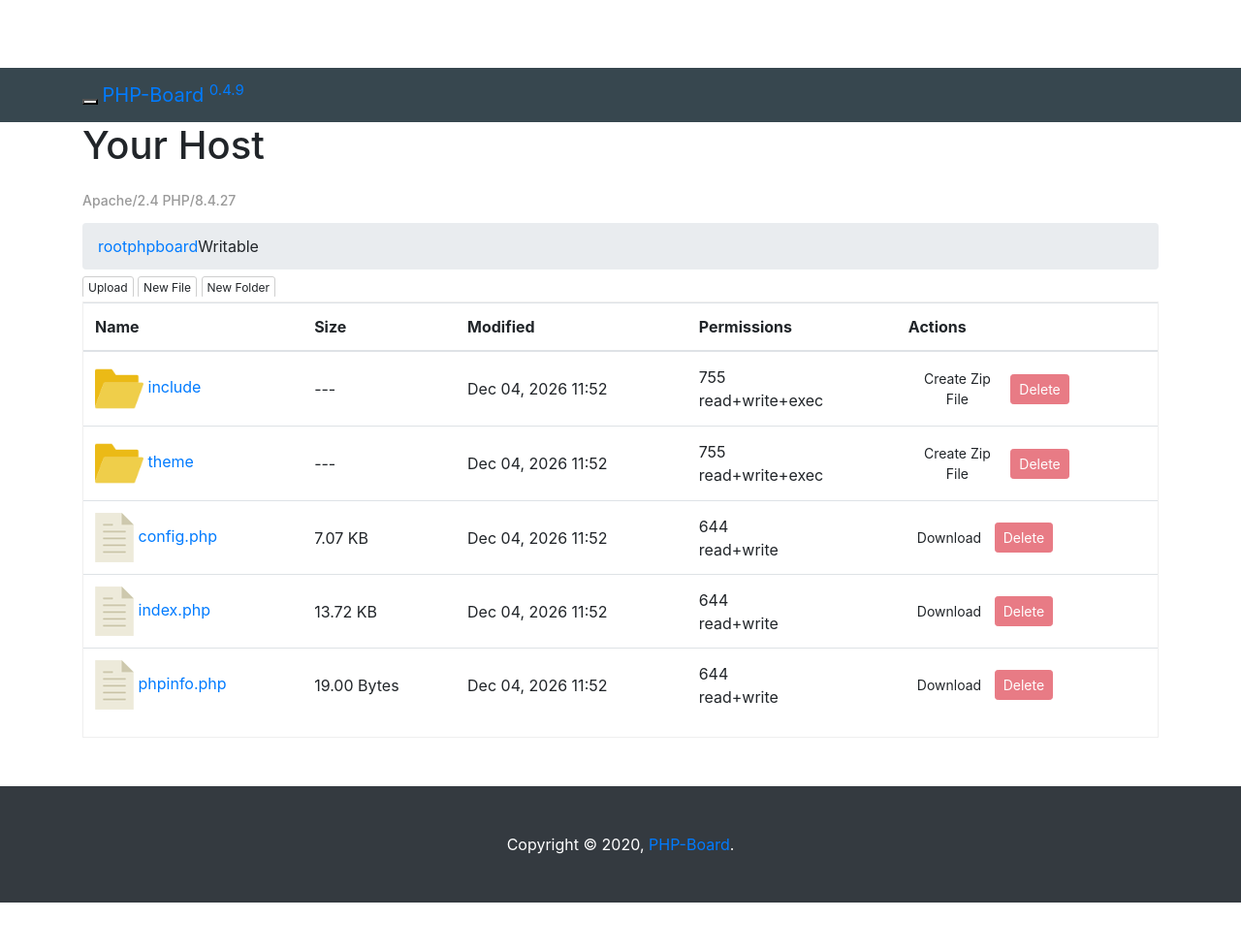
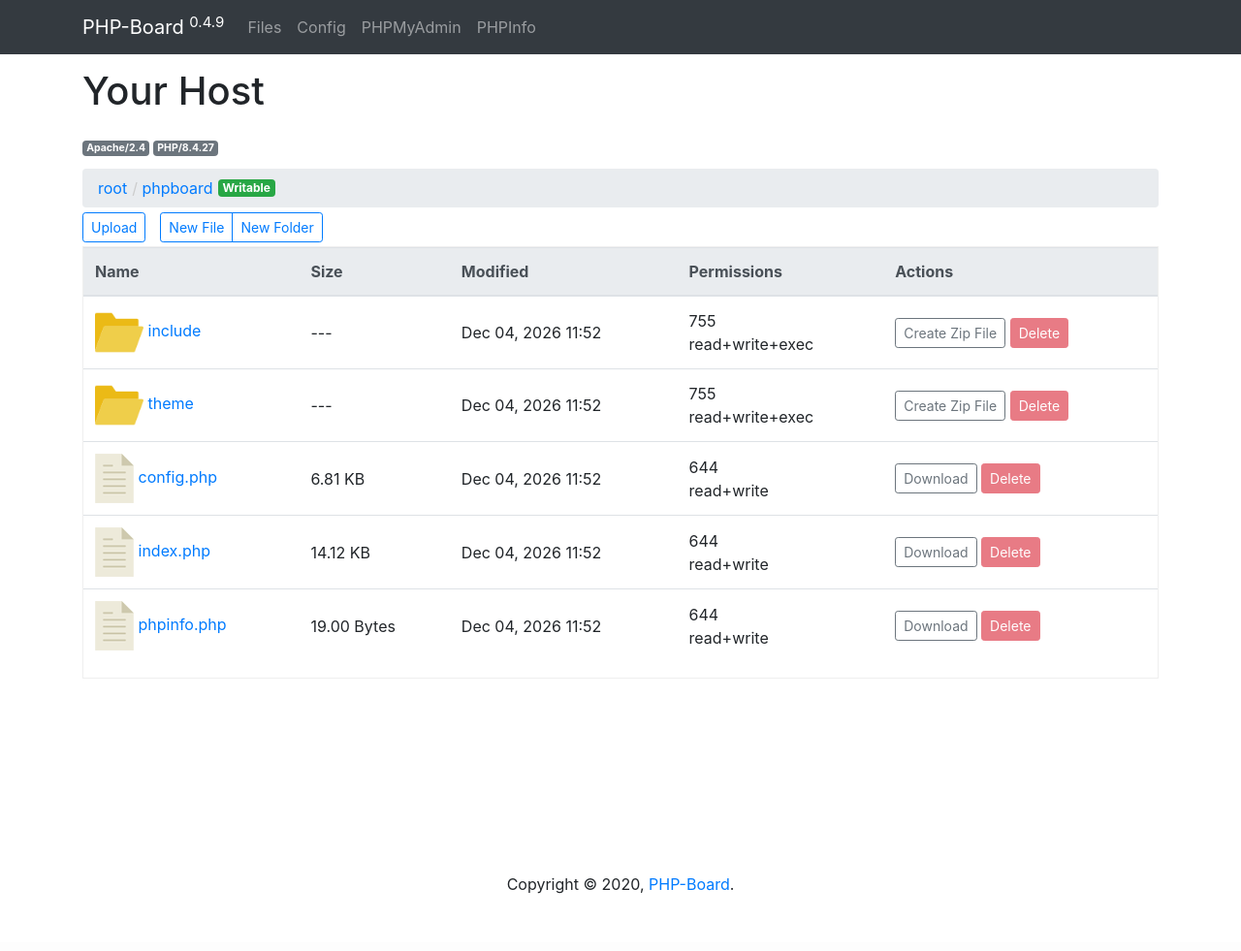
Before and after one commit to myaaghubi/PHP-Board, a PHP site: page /phpboard/?d=phpboard in a window 1280 px wide. Shown: the whole page at 97% size. After the commit the page ends 922 px from the top, so only its background shows below. Run offline with PHP 8.4, Linux system fonts and the light colour scheme.

Commit message:
feat: update styling for Bootstrap 3 to 4

```diff
--- a/phpboard/include/functions.php
+++ b/phpboard/include/functions.php
@@ -30,17 +30,17 @@ function getFooter($title = "", $jsList = "") {
     require_once "theme/footer.php";
 }
 
-function showLabel($msg = "", $type = "default") {
+function showLabel($msg = "", $type = "secondary") {
     print makeLabel($msg, $type);
 }
 
-function makeLabel($msg = "", $type = "default") {
-    return '<span class="label label-' . $type . '">' . $msg . '</span>';
+function makeLabel($msg = "", $type = "secondary") {
+    return '<span class="align-self-center badge badge-' . $type . '">' . $msg . '</span>';
 }
 
 function showBreadCrumb($address = '') {
     $exp = explode('/', $address);
-    $str = '<ul class="breadcrumb">';
+    $str = '<ul class="breadcrumb py-2">';
     $str .= '<li><a href="http://' . URL_PROJECT . '">root</a></li>';
     $dir = '';
     foreach ($exp as $item) {
--- a/phpboard/index.php
+++ b/phpboard/index.php
@@ -26,20 +26,22 @@ if (!empty($pData)) {
         $name = $pData->name ?? '';
         if (empty($name)) {
             ajaxDone(false, "File name is empty!");
-        } if (file_exists(PATH_ROOT . $directory .$name)) {
+        }
+        if (file_exists(PATH_ROOT . $directory . $name)) {
             ajaxDone(false, "Duplicated file name!");
         } else {
-            ajaxDone(fopen(PATH_ROOT . $directory .$name, "w")!==false);
+            ajaxDone(fopen(PATH_ROOT . $directory . $name, "w") !== false);
         }
     } else if ($act == 'addFolder') {
         $directory = $pData->dir ?? '';
         $name = $pData->name ?? '';
         if (empty($name)) {
             ajaxDone(false, "Folder name is empty!");
-        } if (file_exists(PATH_ROOT . $directory .$name)) {
+        }
+        if (file_exists(PATH_ROOT . $directory . $name)) {
             ajaxDone(false, "Duplicated folder name!");
         } else {
-            ajaxDone(mkdir(PATH_ROOT . $directory .$name, 0777, true), "w");
+            ajaxDone(mkdir(PATH_ROOT . $directory . $name, 0777, true), "w");
         }
     }
 
@@ -111,7 +113,7 @@ if ($files = array_diff(scandir(PATH_ROOT . $directory), ['.', '..'])) {
                     <td>' . date('M d, Y H:i', $stat['mtime']) . '</td>
                     <td>' . getPermDescription($path) . '</td>
                     <td>'
-                    . (true ? '<button type="button" class="btn btn-default btn-sm btn-dirtozip" ng-click="zipDir($event, ' . $index . ')">Create Zip File</button> ' : ' ')
+                    . (true ? '<button type="button" class="btn btn-outline-secondary btn-sm btn-dirtozip" ng-click="zipDir($event, ' . $index . ')">Create Zip File</button> ' : ' ')
                     . makeDeleteButtonForDir($path, $entry, $index) .
                     '</td>
 				</tr>';
@@ -126,7 +128,7 @@ if ($files = array_diff(scandir(PATH_ROOT . $directory), ['.', '..'])) {
                     <td>' . date('M d, Y H:i', $stat['mtime']) . '</td>
                     <td>' . getPermDescription($path) . '</td>
                     <td>'
-                    . (true ? '<input type="button" class="btn btn-default btn-sm" ng-click="downloadFile($event, ' . $index . ')" value="Download"> ' : ' ')
+                    . (true ? '<input type="button" class="btn btn-outline-secondary btn-sm" ng-click="downloadFile($event, ' . $index . ')" value="Download"> ' : ' ')
                     . makeDeleteButtonForFile($path, $entry, $index) .
                     '</td>
                 </tr>';
@@ -145,7 +147,7 @@ function getPermDescription($path)
         $desc[] = 'write';
     if (is_executable($path))
         $desc[] = 'exec';
-    return decoct(fileperms($path) & 0777).'<br>'.implode('+', $desc);
+    return decoct(fileperms($path) & 0777) . '<br>' . implode('+', $desc);
 }
 
 function makeDeleteButtonForDir($path, $entry, $index)
@@ -170,8 +172,6 @@ function makeDeleteButtonForFile($path, $entry, $index)
     return '<input type="button" class="btn btn-danger btn-sm" ng-click="deleteFileDir($event, ' . $index . ')" value="Delete" title="Delete without confirmation!"> ';
 }
 
-
-
 getHeader();
 ?>
 <!-- Page Content -->
@@ -184,21 +184,27 @@ getHeader();
             showBreadCrumb($directory);
             ?>
             <div class="file-upload">
-                <ul ng-controller="addNewCtl">
-                    <li ng-click="showUploadBox($event)"><span class="glyphicon glyphicon-upload"></span> Upload</li>
-                    <li ng-click="addNewFile($event)"><span class="glyphicon glyphicon-plus"></span> <span class="m-hidden-xs">New </span>File</li>
-                    <li ng-click="addNewFolder($event)"><span class="glyphicon glyphicon-plus"></span> <span class="m-hidden-xs">New </span>Folder</li>
-                    <li>
-                        <input style="display:none" type="text" ng-model="newfileName" id="newfileName" name="newfileName" placeholder="File/Folder Name">
-                        <input style="display:none" type="button" ng-click="addNewFileFolderHide($event)" class="btn btn-default btn-xs m-hidden-xs" value=" Cancel ">
-                        <input style="display:none" type="button" ng-click="addNewFileFolder($event)" class="btn btn-primary btn-xs" value=" Add ">
-                    </li>
+                <ul class="row p-0 my-1" ng-controller="addNewCtl">
+                    <div class="col col-auto pr-0">
+                        <li type="button" class="btn btn-outline-primary btn-sm" ng-click="showUploadBox($event)">Upload</li>
+                    </div>
+                    <div class="col col-auto pr-0 btn-group">
+                        <button type="button" id="btn-newFile" class="btn btn-outline-primary btn-sm" ng-click="addNewFile($event)">New File</button>
+                        <button type="button" id="btn-newFolder" class="btn btn-outline-primary btn-sm" ng-click="addNewFolder($event)">New Folder</button>
+                    </div>
+                    <div id="upload-group" class="col input-group input-group-sm" style="display:none">
+                        <input type="text" ng-model="newfileName" id="newfileName" class="form-control" name="newfileName" placeholder="File/Folder Name">
+                        <div class="input-group-append">
+                            <button class="input-group-text btn btn-danger" type="button" ng-click="addNewFileFolderHide($event)">Cancel</button>
+                            <button class="input-group-text btn btn-success" type="button" ng-click="addNewFileFolder($event)">Add</button>
+                        </div>
+                    </div>
                 </ul>
                 <upload id="filedrop" to="index.php"></upload>
             </div>
             <div class="table-responsive" style="border: 1px solid #efefef;">
-                <table class="table filestable">
-                    <thead>
+                <table class="table table-hover">
+                    <thead class="thead-light">
                         <tr>
                             <th>Name</th>
                             <th>Size</th>
@@ -213,7 +219,7 @@ getHeader();
                             print '<tr>
                                     <td colspan="5" style="text-align: center;
                                     padding: 50px;">Directory is empty!</td>
-                                   <tr>';
+                                    <tr>';
                         } else {
                             print $dirs_list . $files_list;
                         }
--- a/phpboard/theme/assets/css/style.css
+++ b/phpboard/theme/assets/css/style.css
@@ -8,16 +8,8 @@ body {
     padding-top: 70px;
 }
 
-.margin-b {
-    margin-bottom: 30px;
-}
-
 footer {
-    margin: 50px 0;
-}
-
-.navbar-inverse {
-    background-color: #37474f
+    margin-top: 200px;
 }
 
 .webs,
@@ -49,8 +41,6 @@ footer {
     width: 30px;
     height: 30px;
 }
-
-.webs img {}
 
 #websContextMenu,
 #filesContextMenu {
@@ -86,19 +76,19 @@ footer {
 }
 
 @media screen and (min-width: 1200px) {
-    .col-md-2 a img {
+    .col--2 a img {
         padding: 7px 17px 3px 17px;
     }
 }
 
 @media screen and (max-width: 1199px) {
-    .col-md-2 a img {
+    .col--2 a img {
         padding: 5px 15px 3px 15px;
     }
 }
 
 @media screen and (max-width: 991px) {
-    .col-md-2 a img {
+    .col--2 a img {
         padding: 5px 15px 3px 15px;
     }
 }
@@ -107,13 +97,14 @@ footer {
     .page-header {
         margin-top: 0;
     }
+
     footer {
         margin: 0;
     }
 }
 
 @media screen and (max-width: 700px) {
-    .col-md-2 a img {
+    .col--2 a img {
         padding: 0px;
     }
 }
@@ -122,6 +113,7 @@ footer {
     .col-xxs-3 {
         width: 25%;
     }
+
     .col-xxs-4 {
         width: 33.33333333%;
     }
@@ -131,6 +123,7 @@ footer {
     .col-xxxs-6 {
         width: 50%;
     }
+
     .webs,
     .files {
         font-size: 11px;
@@ -141,6 +134,7 @@ footer {
     0% {
         transform: scale(0);
     }
+
     50% {
         opacity: 1;
     }
@@ -159,8 +153,8 @@ footer {
 }
 
 .spinner-hidden {
-    width: 0rem!important;
-    height: 0rem!important;
+    width: 0rem !important;
+    height: 0rem !important;
 }
 
 .spinner-grow-sm {
@@ -168,12 +162,9 @@ footer {
     height: 1.5rem;
 }
 
-
-
-/* ---------------------------- */
 img.dir {
-    width:50px;
-    height:auto;
+    width: 50px;
+    height: auto;
     overflow: hidden;
 }
 
@@ -186,12 +177,8 @@ img.dir {
     transition: background-color 1000ms linear;
 }
 
-.filestable td {
-    vertical-align: middle!important;
-}
-
-button.btn-dirtozip {
-    width: 101px;
+.table td {
+    vertical-align: middle !important;
 }
 
 #filedrop {
@@ -217,77 +204,19 @@ button.btn-dirtozip {
     margin-bottom: 5px;
 }
 
-.file-upload ul {
-    list-style: none;
-    height: 23px;
-    padding-left: 0px;
-    margin-bottom: 5px;
-    word-wrap: inherit;
-    overflow: hidden;
+.breadcrumb>li+li:before {
+    padding-left: 5px;
+    color: #ccc;
+    content: "/\00a0";
 }
 
-.file-upload ul > li {
-    display: inline-block;
-    padding-right:0px;
-    font-size: 12px;
-    user-select: none;
-
+.breadcrumb .badge {
+    margin-left: 5px;
 }
 
-.file-upload ul > li > input[name='newfileName'] {
-    border:1px solid #cfcfcf;
+.file-upload ul>li>input[name='newfileName'] {
+    border: 1px solid #cfcfcf;
     padding: 2px 3px 1px 3px;
     border-radius: 3px;
     width: calc(100% - 92px);
 }
-
-.file-upload ul > li > button {
-    padding: 1px 10px  0 10px;
-}
-
-.file-upload ul > li > input[type=button] {
-    margin-top:-1px;
-    user-select: none;
-}
-
-.file-upload ul > li:not(:last-child) {
-    cursor: pointer;
-    border:1px solid #cfcfcf;
-    padding: 2px 5px 1px 5px;
-    border-radius: 3px;
-}
-
-.file-upload ul > li.active:not(:last-child) {
-    background-color:#337ab7;
-    border-color:#122b40;
-    color:#fff;
-}
-
-.file-upload ul > li:last-child {
-    width: calc(100% - 241px);
-}
-
-.m-hidden-xs {
-
-}
-@media (max-width: 576px)  {
-    .file-upload ul > li:last-child {
-        width: calc(100% - 186px);
-    }
-
-    .file-upload ul > li > input[name='newfileName'] {
-        width: calc(100% - 38px);
-    }
-
-    .m-hidden-xs {
-        display: none!important;
-    }
-}
-
-
-.file-upload ul > li img {
-    width:10px;
-    margin-right:3px;
-    opacity:0.7;
-    vertical-align: baseline;
-}
--- a/phpboard/theme/footer.php
+++ b/phpboard/theme/footer.php
@@ -1,7 +1,7 @@
     <!-- Footer -->
-    <footer class="py-5 bg-dark">
-      <div class="container">
-        <p class="m-0 text-center text-white">Copyright &copy; <?php print date("Y"); ?>, <a href="https://github.com/myaghobi/php-board">PHP-Board</a>.</p>
+    <footer class="page-footer font-small mb-5">
+        <div class="container footer-copyright text-center">
+            <p class="m-0 text-center">Copyright &copy; <?php print date("Y"); ?>, <a href="https://github.com/myaghobi/php-board">PHP-Board</a>.</p>
         </div>
         <!-- /.container -->
     </footer>
--- a/phpboard/theme/header.php
+++ b/phpboard/theme/header.php
@@ -37,41 +37,31 @@
 
     <!-- Bootstrap Core JavaScript -->
     <script src="theme/assets/js/bootstrap.min.js"></script>
-
 </head>
 
 <body>
     <!-- Navigation -->
-    <nav class="navbar navbar-inverse navbar-fixed-top" role="navigation">
+    <nav class="navbar navbar-expand-md navbar-dark bg-dark fixed-top">
         <div class="container">
-            <!-- Brand and toggle get grouped for better mobile display -->
-            <div class="navbar-header">
-                <button type="button" class="navbar-toggle" data-toggle="collapse" data-target="#bs-example-navbar-collapse-1">
-                    <span class="sr-only">Toggle navigation</span>
-                    <span class="icon-bar"></span>
-                    <span class="icon-bar"></span>
-                    <span class="icon-bar"></span>
-                </button>
-                <a class="navbar-brand" href="#">PHP-Board <sup><?php print $sys_vesrion; ?></sup></a>
-            </div>
-            <!-- Collect the nav links, forms, and other content for toggling -->
-            <div class="collapse navbar-collapse" id="bs-example-navbar-collapse-1">
-                <ul class="nav navbar-nav">
-                    <li>
-                        <a href="/">Files</a>
+            <a class="navbar-brand" href="#">PHP-Board <sup><?php print $sys_vesrion; ?></sup></a>
+            <button class="navbar-toggler" type="button" data-toggle="collapse" data-target="#navbarNav" aria-controls="navbarNav" aria-expanded="false" aria-label="Toggle navigation">
+                <span class="navbar-toggler-icon"></span>
+            </button>
+            <div class="collapse navbar-collapse" id="navbarNav">
+                <ul class="navbar-nav">
+                    <li class="nav-item">
+                        <a class="nav-link" href="/">Files</a>
                     </li>
-                    <li>
-                        <a href="config.php">Config</a>
+                    <li class="nav-item">
+                        <a class="nav-link" href="config.php">Config</a>
                     </li>
-                    <li>
-                        <a href="/phpmyadmin">PHPMyAdmin</a>
+                    <li class="nav-item">
+                        <a class="nav-link" href="/phpmyadmin">PHPMyAdmin</a>
                     </li>
-                    <li>
-                        <a href="phpinfo.php">PHPInfo</a>
+                    <li class="nav-item">
+                        <a class="nav-link" href="phpinfo.php">PHPInfo</a>
                     </li>
                 </ul>
             </div>
-            <!-- /.navbar-collapse -->
         </div>
-        <!-- /.container -->
     </nav>
```
Also changed, not shown: phpboard/config.php (+19 -16 lines), phpboard/theme/assets/js/app.js (+16 -12 lines). Lines whose indentation alone changed are shown as unchanged.
